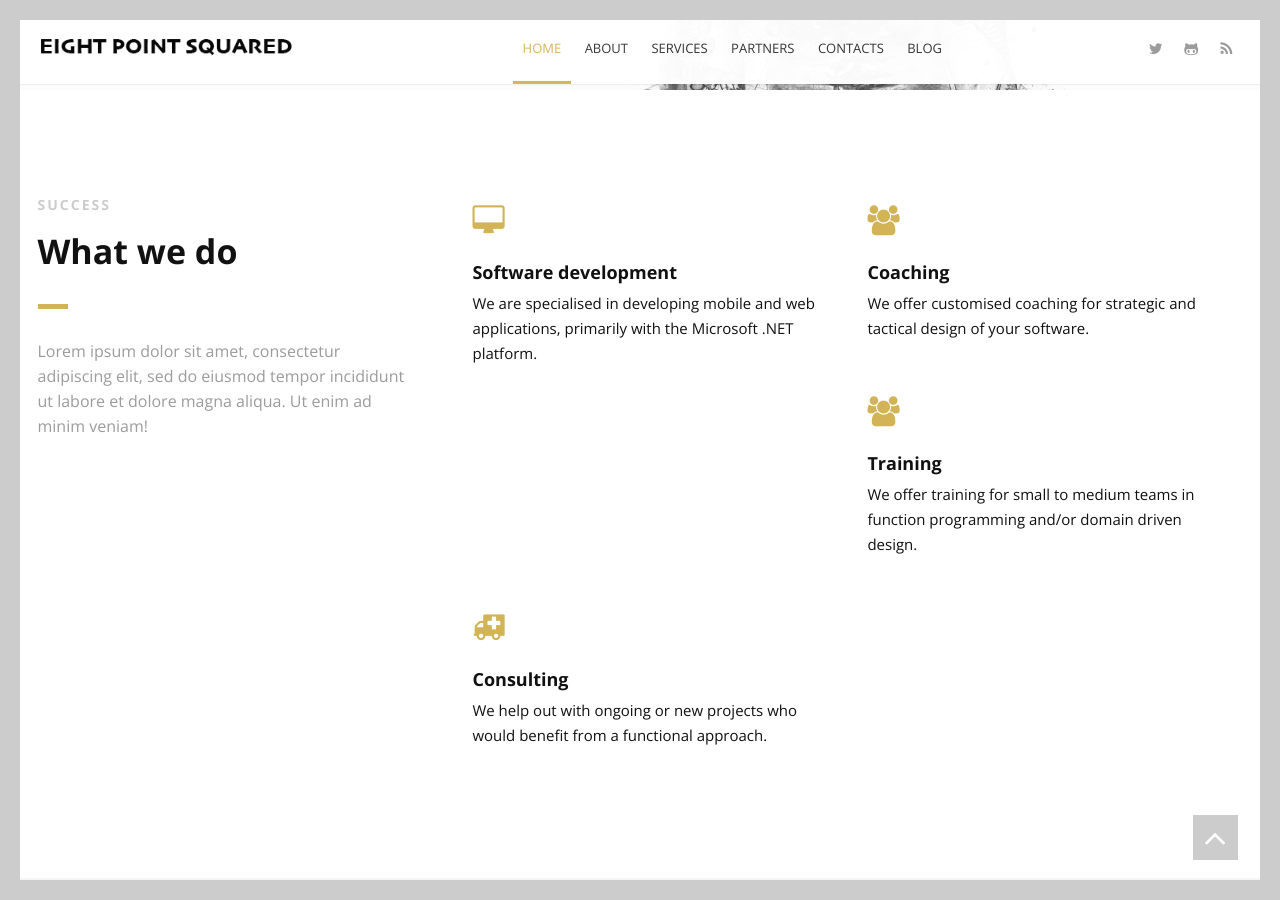
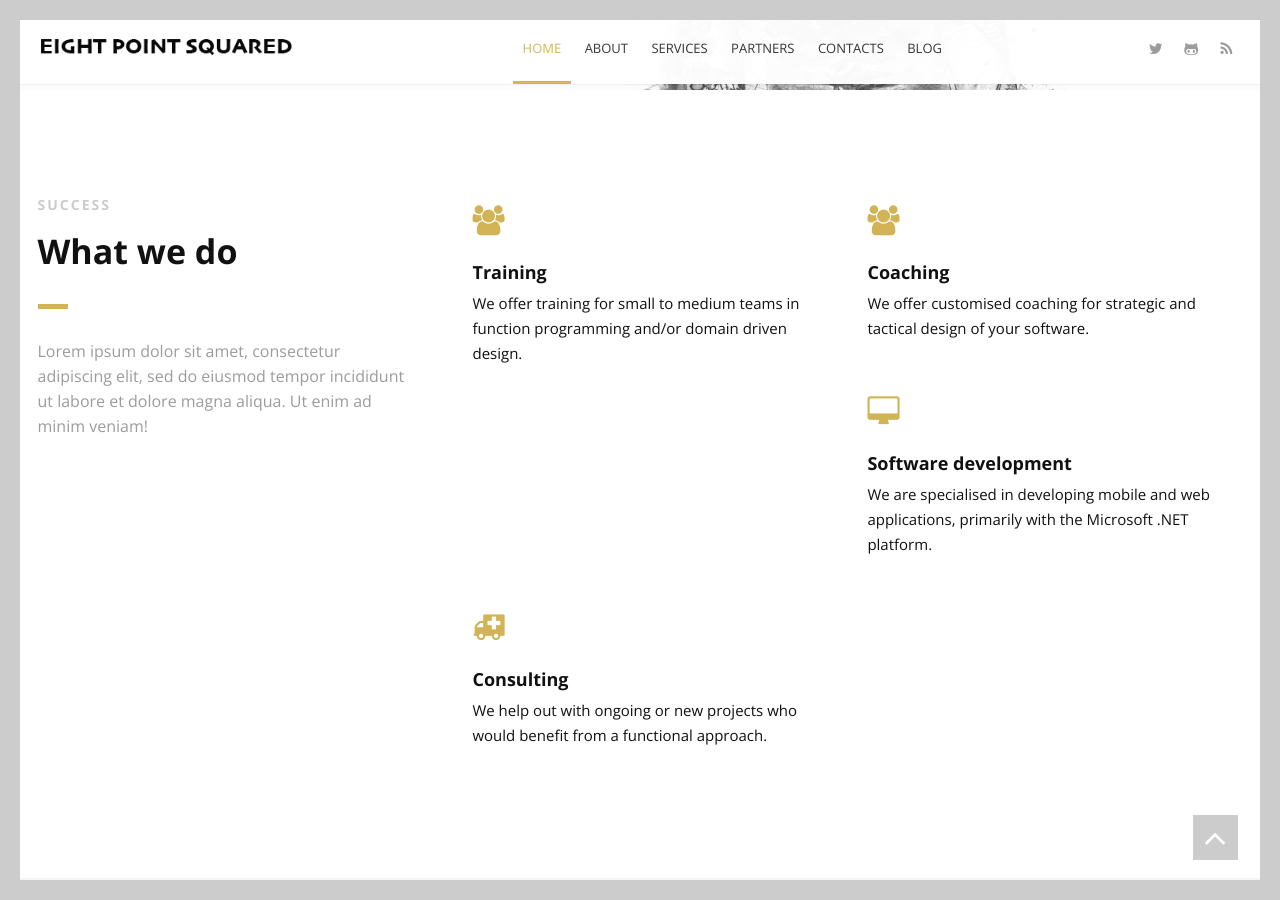
Before and after one commit to eightpointsquared/eightpointsquared.github.io, a Jekyll site: the page built from index.html, in a window 1280 px wide and 900 px high, scrolled down 654 px. Built offline with Jekyll 4.4.1, drawn with Linux system fonts in a browser that asks for light colours; the list of posts is cut into pages by our own code; some of the changed lines change nothing that is shown.

Commit message:
swap some more

```diff
--- a/index.html
+++ b/index.html
@@ -24,12 +24,12 @@ title: Home
             <div class="col-2 icon-block icon-top wow fadeInUp" data-wow-delay="0.1s">
                 <!--Icon-->
                 <div class="icon">
-                    <i class="fa fa-desktop fa-2x"></i>
+                    <i class="fa fa-users fa-2x"></i>
                 </div>
                 <!--Icon Block Description-->
                 <div class="icon-block-description">
-                    <h4>Software development</h4>
-                    <p>We are specialised in developing mobile and web applications, primarily with the Microsoft .NET platform.</p>
+                    <h4>Training</h4>
+                    <p>We offer training for small to medium teams in function programming and/or domain driven design.</p>
                 </div>
             </div>
             <!--End of Icon Block-->
@@ -52,12 +52,12 @@ title: Home
             <div class="col-2 icon-block icon-top wow fadeInUp" data-wow-delay="0.5s">
                 <!--Icon-->
                 <div class="icon">
-                    <i class="fa fa-users fa-2x"></i>
+                    <i class="fa fa-desktop fa-2x"></i>
                 </div>
                 <!--Icon Block Description-->
                 <div class="icon-block-description">
-                    <h4>Training</h4>
-                    <p>We offer training for small to medium teams in function programming and/or domain driven design.</p>
+                    <h4>Software development</h4>
+                    <p>We are specialised in developing mobile and web applications, primarily with the Microsoft .NET platform.</p>
                 </div>
             </div>
             <!--End of Icon Block-->
```
